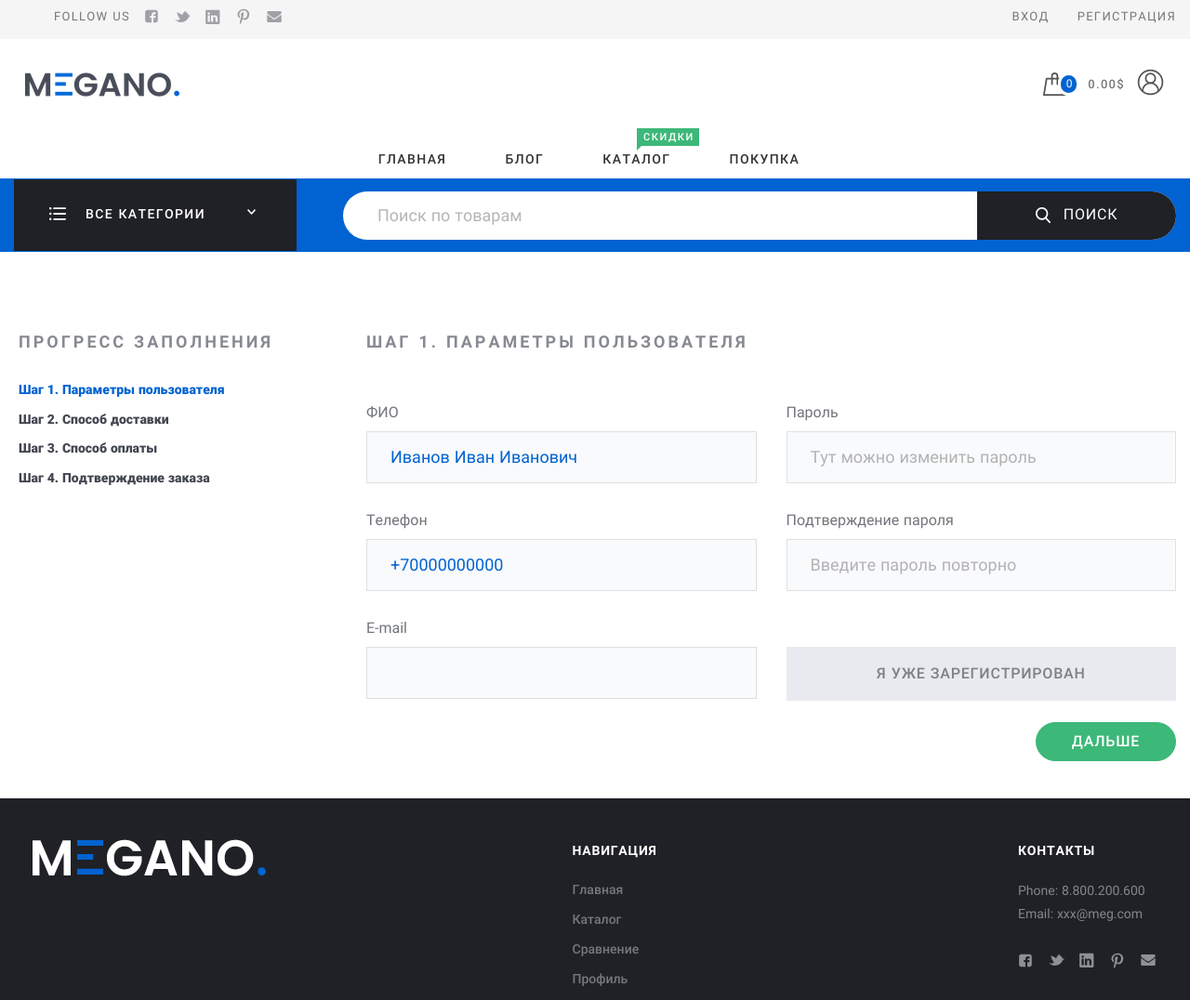
After one commit to ykozhanov/Django-OnlineShopping, a Django app: page /orders/ in a window 1280 px wide. The commit adds this page. Shown: the whole page at 93% size. Run offline with Django 5.2, Linux system fonts and the light colour scheme; data comes from the database, SQL or seed files in the repository; data that the repository does not hold is empty.

Commit message:
Feat: fix settings, urls, category html, make template order

```diff
--- a/src/megano/settings.py
+++ b/src/megano/settings.py
@@ -46,8 +46,9 @@ INSTALLED_APPS = [
     "importapp.apps.ImportappConfig",
     "products.apps.ProductsConfig",
     "cart.apps.CartConfig",
-    "sellers.apps.SellerConfig",
+    "sellers.apps.SellersConfig",
     "banners",
+    'orders.apps.OrdersConfig'
 ]
 
 MIDDLEWARE = [
--- a/src/megano/urls.py
+++ b/src/megano/urls.py
@@ -18,6 +18,7 @@ from django.conf.urls.static import static
 from django.contrib import admin
 from django.urls import path, include
 from django.conf.urls.static import static
+from . import settings
 
 urlpatterns = [
     path("admin/", admin.site.urls),
@@ -28,6 +29,7 @@ urlpatterns = [
     path("account/", include('profiles.urls')),
     path("cart/", include('cart.urls')),
     path('banner/', include('banners.urls')),
+    path('orders/', include('orders.urls'))
 ]
 
 urlpatterns += static(settings.STATIC_URL, document_root=settings.STATIC_ROOT)
--- /dev/null
+++ b/src/orders/templates/orders/order_detail.html
@@ -0,0 +1,261 @@
+{% extends 'base.html' %}
+{% block content %}
+    {% include 'header-top.html' %}
+    {% include 'header-main.html' %}
+    {% include 'header-search.html' %}
+    {% load static %}
+ <div class="Middle Middle_top">
+        <div class="Section Section_column Section_columnRight Section_columnWide Order">
+            <div class="wrap">
+
+                <div class="Section-column">
+                    <div class="Section-columnSection">
+                        <header class="Section-header">
+                            <strong class="Section-title">Прогресс заполнения
+                            </strong>
+                        </header>
+                        <div class="Section-columnContent">
+                            <div class="NavigateProfile">
+                                <ul class="menu menu_vt">
+                                    <li class="menu-item_ACTIVE menu-item"><a class="menu-link" href="#step1">Шаг 1. Параметры пользователя</a>
+                                    </li>
+                                    <li class="menu-item"><a class="menu-link" href="#step2">Шаг 2. Способ доставки</a>
+                                    </li>
+                                    <li class="menu-item"><a class="menu-link" href="#step3">Шаг 3. Способ оплаты</a>
+                                    </li>
+                                    <li class="menu-item"><a class="menu-link" href="#step4">Шаг 4. Подтверждение заказа</a>
+                                    </li>
+
+                                </ul>
+                            </div>
+                        </div>
+                    </div>
+                </div>
+
+
+
+                <div class="Section-content">
+                    <form class="form" action="#" method="post">
+                        <div class="Order-block Order-block_OPEN" id="step1">
+                            <header class="Section-header Section-header_sm">
+                                <h2 class="Section-title">Шаг 1. Параметры пользователя
+                                </h2>
+                            </header>
+                            <div class="row">
+                                <div class="row-block">
+                                    <div class="form-group">
+                                        <label class="form-label" for="name">ФИО
+                                        </label>
+                                        <input class="form-input" id="name" name="name" type="text" value="Иванов Иван Иванович" />
+                                    </div>
+                                    <div class="form-group">
+                                        <label class="form-label" for="phone">Телефон
+                                        </label>
+                                        <input class="form-input" id="phone" name="phone" type="text" value="+70000000000" />
+                                    </div>
+                                    <div class="form-group">
+                                        <label class="form-label" for="mail">E-mail
+                                        </label>
+                                        <input class="form-input" id="mail" name="mail" type="text" value="" data-validate="require" />
+                                    </div>
+                                </div>
+                                <div class="row-block">
+                                    <div class="form-group">
+                                        <label class="form-label" for="password">Пароль
+                                        </label>
+                                        <input class="form-input" id="password" name="password" type="password" placeholder="Тут можно изменить пароль" />
+                                    </div>
+                                    <div class="form-group">
+                                        <label class="form-label" for="passwordReply">Подтверждение пароля
+                                        </label>
+                                        <input class="form-input" id="passwordReply" name="passwordReply" type="password" placeholder="Введите пароль повторно" />
+                                    </div>
+                                    <div class="form-group"><a class="btn btn_muted Order-btnReg" href="#">Я уже зарегистрирован</a>
+                                    </div>
+                                </div>
+                            </div>
+                            <div class="Order-footer"><a class="btn btn_success Order-next" href="#step2">Дальше</a>
+                            </div>
+                        </div>
+                        <div class="Order-block" id="step2">
+                            <header class="Section-header Section-header_sm">
+                                <h2 class="Section-title">Шаг 2. Способ доставки
+                                </h2>
+                            </header>
+                            <div class="form-group">
+                                <div>
+                                    <label class="toggle">
+                                        <input type="radio" name="delivery" value="ordinary" checked="checked" /><span class="toggle-box"></span><span class="toggle-text">Обычная доставка</span>
+                                    </label>
+                                </div>
+                                <div>
+                                    <label class="toggle">
+                                        <input type="radio" name="delivery" value="express" /><span class="toggle-box"></span><span class="toggle-text">Экспресс доставка</span>
+                                    </label>
+                                </div>
+                            </div>
+                            <div class="form-group">
+                                <label class="form-label" for="city">Город
+                                </label>
+                                <input class="form-input" id="city" name="city" type="text" />
+                            </div>
+                            <div class="form-group">
+                                <label class="form-label" for="address">Адрес
+                                </label>
+                                <textarea class="form-textarea" name="address" id="address"></textarea>
+                            </div>
+                            <div class="Order-footer"><a class="btn btn_success Order-next" href="#step3">Дальше</a>
+                            </div>
+                        </div>
+                        <div class="Order-block" id="step3">
+                            <header class="Section-header Section-header_sm">
+                                <h2 class="Section-title">Шаг 3. Способ оплаты
+                                </h2>
+                            </header>
+                            <div class="form-group">
+                                <div>
+                                    <label class="toggle">
+                                        <input type="radio" name="pay" value="online" checked="checked" /><span class="toggle-box"></span><span class="toggle-text">Онлайн картой</span>
+                                    </label>
+                                </div>
+                                <div>
+                                    <label class="toggle">
+                                        <input type="radio" name="pay" value="someone" /><span class="toggle-box"></span><span class="toggle-text">Онлайн со случайного чужого счета</span>
+                                    </label>
+                                </div>
+                            </div>
+                            <div class="Order-footer"><a class="btn btn_success Order-next" href="#step4">Дальше</a>
+                            </div>
+                        </div>
+                        <div class="Order-block" id="step4">
+                            <header class="Section-header Section-header_sm">
+                                <h2 class="Section-title">Шаг 4. Подтверждение заказа
+                                </h2>
+                            </header>
+                            <!--+div.Order.-confirmation-->
+                            <div class="Order-infoBlock">
+                                <div class="Order-personal">
+                                    <div class="row">
+                                        <div class="row-block">
+                                            <div class="Order-info">
+                                                <div class="Order-infoType">ФИО:
+                                                </div>
+                                                <div class="Order-infoContent">Иванов Иван Иванович
+                                                </div>
+                                            </div>
+                                            <div class="Order-info">
+                                                <div class="Order-infoType">Телефон:
+                                                </div>
+                                                <div class="Order-infoContent">+7000000000
+                                                </div>
+                                            </div>
+                                            <div class="Order-info">
+                                                <div class="Order-infoType">E-mail:
+                                                </div>
+                                                <div class="Order-infoContent">send@test.test
+                                                </div>
+                                            </div>
+                                        </div>
+                                        <div class="row-block">
+                                            <div class="Order-info Order-info_delivery">
+                                                <div class="Order-infoType">Тип доставки:
+                                                </div>
+                                                <div class="Order-infoContent">Обычная доставка
+                                                </div>
+                                            </div>
+                                            <div class="Order-info">
+                                                <div class="Order-infoType">Город:
+                                                </div>
+                                                <div class="Order-infoContent">Москва
+                                                </div>
+                                            </div>
+                                            <div class="Order-info">
+                                                <div class="Order-infoType">Адрес:
+                                                </div>
+                                                <div class="Order-infoContent">Ул. Академика Арцимовича, д. 10, кв. 10
+                                                </div>
+                                            </div>
+                                            <div class="Order-info Order-info_pay">
+                                                <div class="Order-infoType">Оплата:
+                                                </div>
+                                                <div class="Order-infoContent">Онлайн картой
+                                                </div>
+                                            </div>
+                                        </div>
+                                    </div>
+                                </div>
+                                <div class="Cart Cart_order">
+                                    <div class="Cart-product">
+                                        <div class="Cart-block Cart-block_row">
+                                            <div class="Cart-block Cart-block_pict"><a class="Cart-pict" href="#"><img class="Cart-img" src="assets/img/content/home/card.jpg" alt="card.jpg" /></a>
+                                            </div>
+                                            <div class="Cart-block Cart-block_info"><a class="Cart-title" href="#">Ноутбук</a>
+                                                <div class="Cart-desc">Это супер ноутбук, 3 гб. 4 ядра
+                                                </div>
+                                            </div>
+                                            <div class="Cart-block Cart-block_price">
+                                                <div class="Cart-price">80.00$
+                                                </div>
+                                            </div>
+                                        </div>
+                                        <div class="Cart-block Cart-block_row">
+                                            <div class="Cart-block Cart-block_amount">1 шт.
+                                            </div>
+                                        </div>
+                                    </div>
+                                    <div class="Cart-product">
+                                        <div class="Cart-block Cart-block_row">
+                                            <div class="Cart-block Cart-block_pict"><a class="Cart-pict" href="#"><img class="Cart-img" src="assets/img/content/sale/product.png" alt="product.png" /></a>
+                                            </div>
+                                            <div class="Cart-block Cart-block_info"><a class="Cart-title" href="#">Планшет</a>
+                                                <div class="Cart-desc">Это планшет с современным железом. Процессор последнего поколения
+                                                </div>
+                                            </div>
+                                            <div class="Cart-block Cart-block_price">
+                                                <div class="Cart-price">40.99$
+                                                </div>
+                                            </div>
+                                        </div>
+                                        <div class="Cart-block Cart-block_row">
+                                            <div class="Cart-block Cart-block_amount">1 шт.
+                                            </div>
+                                        </div>
+                                    </div>
+                                    <div class="Cart-product">
+                                        <div class="Cart-block Cart-block_row">
+                                            <div class="Cart-block Cart-block_pict"><a class="Cart-pict" href="#"><img class="Cart-img" src="assets/img/content/home/card.jpg" alt="card.jpg" /></a>
+                                            </div>
+                                            <div class="Cart-block Cart-block_info"><a class="Cart-title" href="#">Ноутбук</a>
+                                                <div class="Cart-desc">Это супер ноутбук, 3 гб. 4 ядра
+                                                </div>
+                                            </div>
+                                            <div class="Cart-block Cart-block_price">
+                                                <div class="Cart-price">80.00$
+                                                </div>
+                                            </div>
+                                        </div>
+                                        <div class="Cart-block Cart-block_row">
+                                            <div class="Cart-block Cart-block_amount">1 шт.
+                                            </div>
+                                        </div>
+                                    </div>
+                                    <div class="Cart-total">
+                                        <div class="Cart-block Cart-block_total">
+                                            <strong class="Cart-title">Итого:
+                                            </strong><span class="Cart-price">200.99$</span>
+                                        </div>
+                                        <div class="Cart-block">
+                                            <button class="btn btn_primary btn_lg" type="submit">Оплатить
+                                            </button>
+                                        </div>
+                                    </div>
+                                </div>
+                            </div>
+                        </div>
+                    </form>
+                </div>
+            </div>
+        </div>
+    </div>
+    {% include 'footer.html' %}
+{% endblock %}
--- /dev/null
+++ b/src/orders/urls.py
@@ -0,0 +1,10 @@
+from django.urls import path
+from django.views.generic import TemplateView
+
+from .views import orderview
+
+app_name = "orders"
+
+urlpatterns = [
+    path("", orderview, name="orders")
+]
--- a/src/templates/category-menu.html
+++ b/src/templates/category-menu.html
@@ -3,7 +3,7 @@
 
 <div class="CategoriesButton-content">
     {% cache MENU_CACHE_TIMEOUT_SETTING category-menu %}
-        {% with category_list|filter_active as object_list.active_category_list %}
+        {% with category_list|filter_active as active_category_list %}
             {% for category in active_category_list|filter_children:None %}
                 <div class="CategoriesButton-link">
                     <a href="{% url 'products:catalog' category=category.name %}" onclick="location.assign(this.href);">
```
